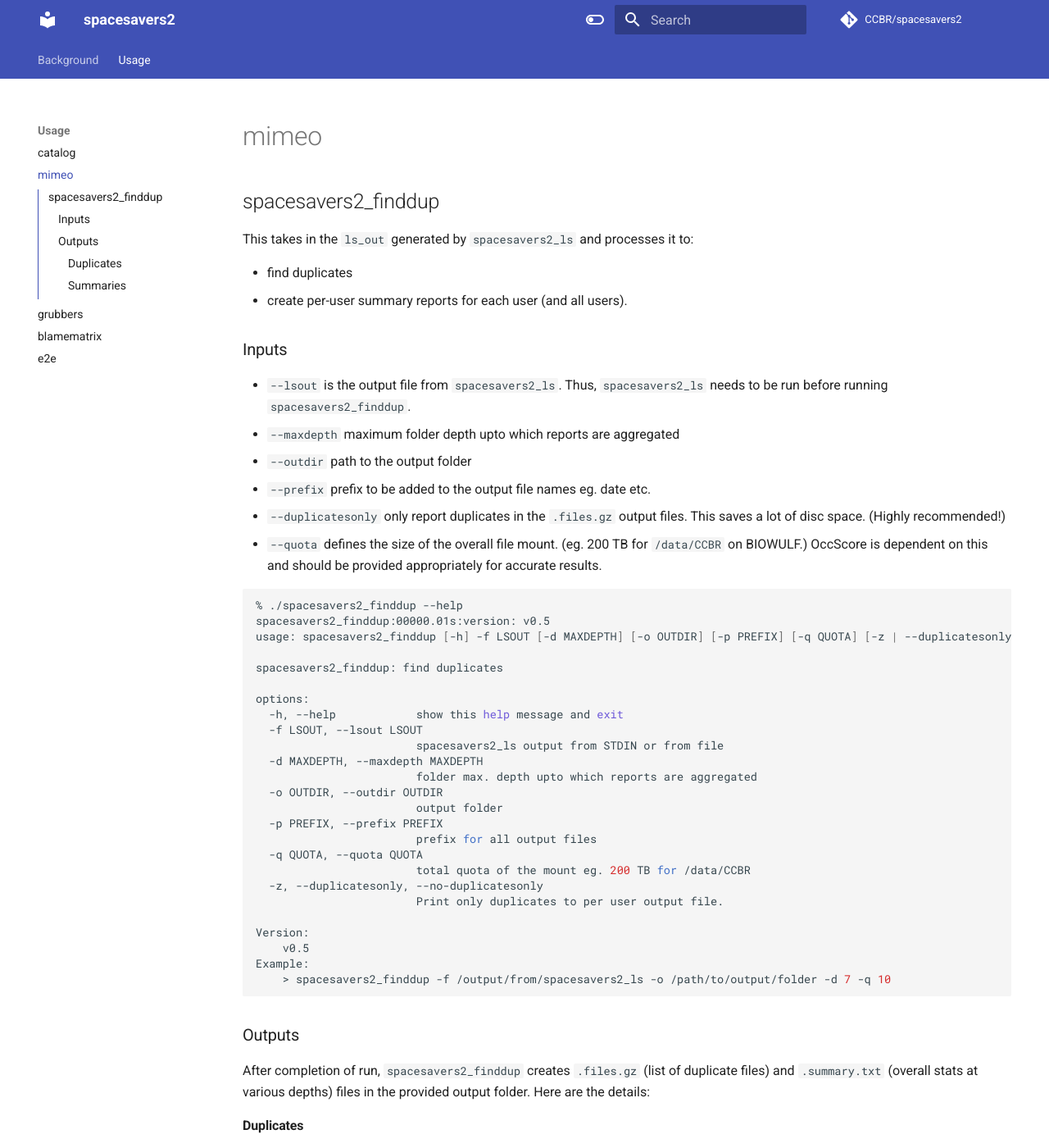
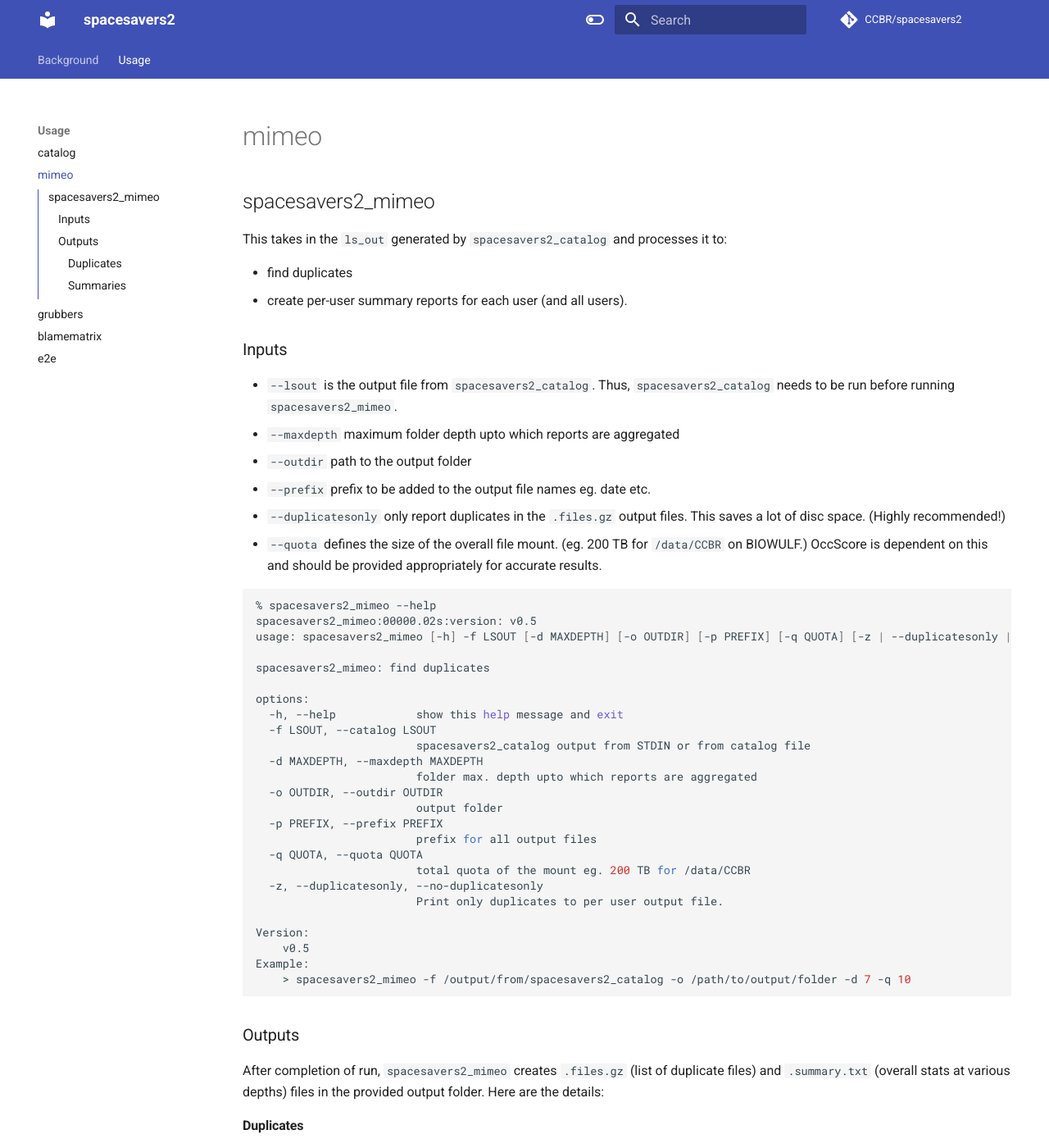
Before and after one commit to abcsFrederick/spacesavers2, an MkDocs documentation site: the page built from docs/mimeo.md, in a window 1280 px wide and 1400 px high. Shown: the whole window at 82% size. Built offline with MkDocs 1.6.1 and Material for MkDocs 9.7.7, drawn with Linux system fonts in a browser that asks for light colours; comment, search, counter and statistics services are not loaded; the version menu is left out; some of the changed text lies outside the part shown.

Commit message:
more updates to documentation

````diff
--- a/docs/mimeo.md
+++ b/docs/mimeo.md
@@ -1,13 +1,13 @@
-## spacesavers2_finddup
+## spacesavers2_mimeo
 
-This takes in the `ls_out` generated by `spacesavers2_ls` and processes it to:
+This takes in the `ls_out` generated by `spacesavers2_catalog` and processes it to:
 
 - find duplicates
 - create per-user summary reports for each user (and all users).
 
 ### Inputs
 
-- `--lsout` is the output file from  `spacesavers2_ls`. Thus, `spacesavers2_ls` needs to be run before running `spacesavers2_finddup`.
+- `--lsout` is the output file from  `spacesavers2_catalog`. Thus, `spacesavers2_catalog` needs to be run before running `spacesavers2_mimeo`.
 - `--maxdepth` maximum folder depth upto which reports are aggregated
 - `--outdir` path to the output folder
 - `--prefix` prefix to be added to the output file names eg. date etc.
@@ -15,16 +15,16 @@ This takes in the `ls_out` generated by `spacesavers2_ls` and processes it to:
 - `--quota` defines the size of the overall file mount. (eg. 200 TB for `/data/CCBR` on BIOWULF.) OccScore is dependent on this and should be provided appropriately for accurate results.
 
 ```bash
-% ./spacesavers2_finddup --help
-spacesavers2_finddup:00000.01s:version: v0.5
-usage: spacesavers2_finddup [-h] -f LSOUT [-d MAXDEPTH] [-o OUTDIR] [-p PREFIX] [-q QUOTA] [-z | --duplicatesonly | --no-duplicatesonly]
+% spacesavers2_mimeo --help
+spacesavers2_mimeo:00000.02s:version: v0.5
+usage: spacesavers2_mimeo [-h] -f LSOUT [-d MAXDEPTH] [-o OUTDIR] [-p PREFIX] [-q QUOTA] [-z | --duplicatesonly | --no-duplicatesonly]
 
-spacesavers2_finddup: find duplicates
+spacesavers2_mimeo: find duplicates
 
 options:
   -h, --help            show this help message and exit
-  -f LSOUT, --lsout LSOUT
-                        spacesavers2_ls output from STDIN or from file
+  -f LSOUT, --catalog LSOUT
+                        spacesavers2_catalog output from STDIN or from catalog file
   -d MAXDEPTH, --maxdepth MAXDEPTH
                         folder max. depth upto which reports are aggregated
   -o OUTDIR, --outdir OUTDIR
@@ -39,21 +39,21 @@ options:
 Version:
     v0.5
 Example:
-    > spacesavers2_finddup -f /output/from/spacesavers2_ls -o /path/to/output/folder -d 7 -q 10
+    > spacesavers2_mimeo -f /output/from/spacesavers2_catalog -o /path/to/output/folder -d 7 -q 10
 ```
 
 ### Outputs
 
-After completion of run, `spacesavers2_finddup` creates `.files.gz` (list of duplicate files) and `.summary.txt` (overall stats at various depths) files in the provided output folder. Here are the details:
+After completion of run, `spacesavers2_mimeo` creates `.files.gz` (list of duplicate files) and `.summary.txt` (overall stats at various depths) files in the provided output folder. Here are the details:
 
 #### Duplicates
 
-`spacesavers2_finddup` uses the following logic to find duplicates:
+`spacesavers2_mimeo` uses the following logic to find duplicates:
 
 - Bin files by their top (and bottom) xxHashes irrespective of user id (allusers mode)
 - Check if each bin has unique sized files. If a bin has more than 1 size, then it needs to be binned further. Sometimes, xxHash of top and bottom chunks also gives the same combination of hash for differing files. These files will have different sizes. Hence, re-bin them accordingly.
 - If same size, then check inodes. If all files in the same bin have the same inode, then these are just hard-links. But, if there are multiple inodes, then we have **duplicates**!
-- If we have duplicates, then `spacesavers2_finddup` keeps track of number of duplicates per bin. Number of duplicates is equal to number of inodes in each bin minus one.
+- If we have duplicates, then `spacesavers2_mimeo` keeps track of number of duplicates per bin. Number of duplicates is equal to number of inodes in each bin minus one.
 - If we have duplicates, then the oldest find is identified and considered to be the original file. All other files are marked _duplicate_, irrespective of user id.
 - duplicate files are reported in gzip format with the following columns for all users and per-user basis
 
@@ -69,7 +69,7 @@ Here is what the `.files.gz` file columns (space-separated) represent:
 
 Each file in the last column above is ":" separated with the same 13 items as described in the `ls_out` file. The only difference is that the user id and group id are now replaced by user name and group name.
 
-Along with creating one `.files.gz` and `.summary.txt` file per user encountered, `spacesavers2_finddup` also generates a `allusers.files.gz` file for all users combined. This file is later used by `spacesavers2_blamematrix` as input.
+Along with creating one `.files.gz` and `.summary.txt` file per user encountered, `spacesavers2_mimeo` also generates a `allusers.files.gz` file for all users combined. This file is later used by `spacesavers2_blamematrix` as input.
 
 #### Summaries
 
````
Also changed, not shown: docs/catalog.md (+11 -11 lines).
